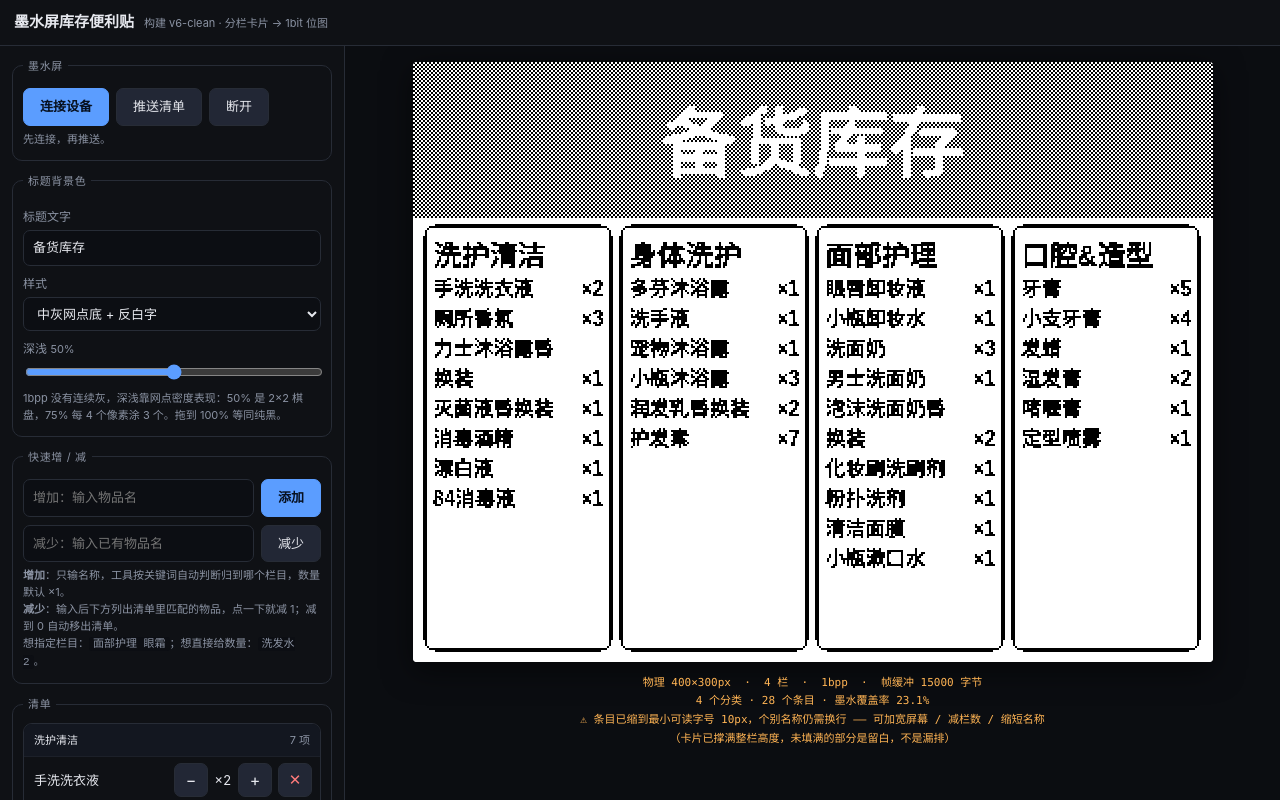
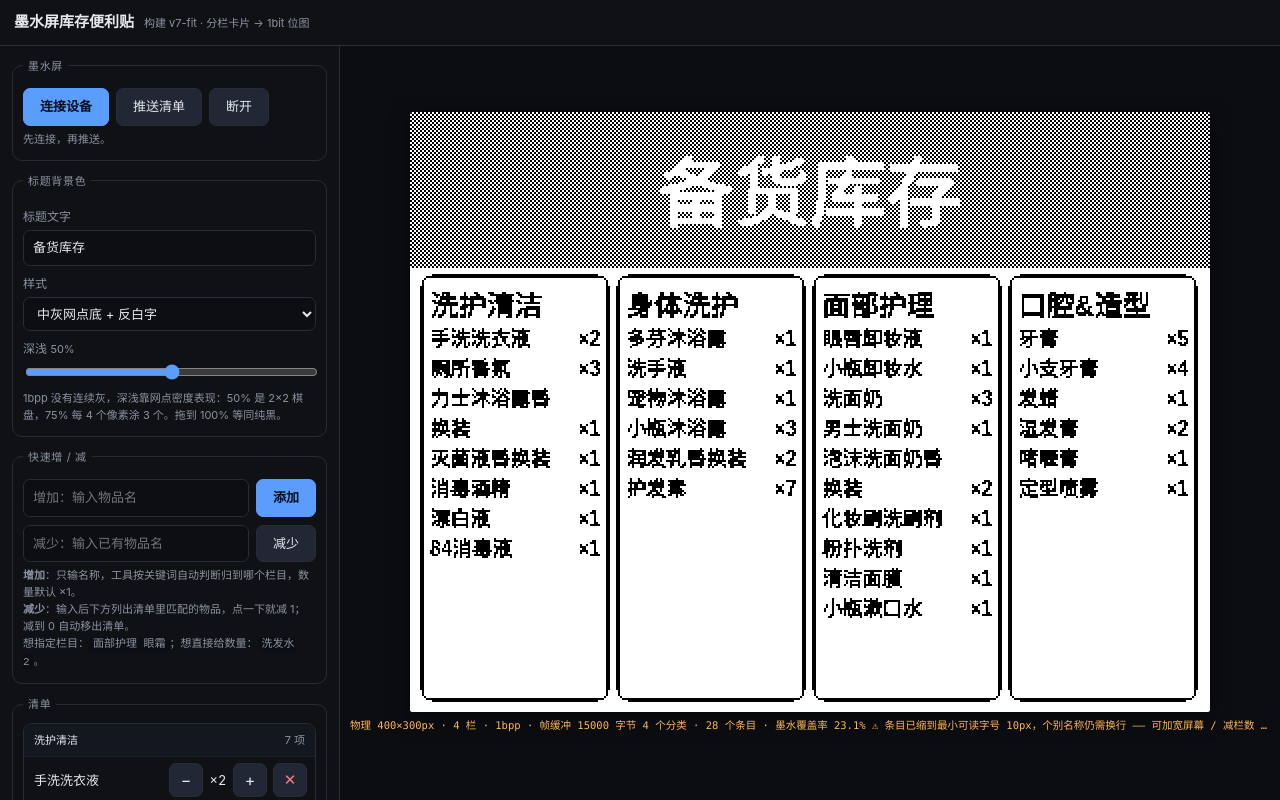
Before and after one commit to lele193/eink-note, a plain HTML site: page index.html in a window 1280 px wide. Drawn offline with Linux system fonts and the light colour scheme.

Commit message:
预览图按容器自适应缩放，窄屏不再需要左右拖动

```diff
--- a/index.html
+++ b/index.html
@@ -13,11 +13,19 @@
   header{padding:11px 14px;border-bottom:1px solid var(--line);display:flex;align-items:baseline;gap:10px}
   header h1{font-size:15px;margin:0;font-weight:600}
   header .sub{font-size:11px;color:var(--dim)}
-  main{display:grid;grid-template-columns:345px 1fr;height:calc(100vh - 46px)}
-  @media(max-width:880px){main{grid-template-columns:1fr;grid-template-rows:auto auto;height:auto}}
-  .side{overflow:auto;padding:12px;border-right:1px solid var(--line)}
-  @media(max-width:880px){.side{border-right:0;border-bottom:1px solid var(--line)}}
-  .stage{overflow:auto;padding:16px;display:flex;flex-direction:column;align-items:center;gap:12px;background:#0b0d11}
+  main{display:grid;grid-template-columns:340px 1fr;height:calc(100vh - 46px)}
+  .side{overflow:auto;padding:12px;border-right:1px solid var(--line);min-height:0}
+  .stage{padding:10px;display:flex;flex-direction:column;align-items:center;justify-content:center;
+    gap:6px;background:#0b0d11;min-height:0;overflow:hidden}
+
+  /* 手机：预览在上、清单在下，不吸顶；宽度永远不超过屏宽（不左右拖） */
+  @media(max-width:880px){
+    html,body{overflow-x:hidden;width:100%}
+    main{display:flex;flex-direction:column;height:auto;min-height:calc(100vh - 46px);width:100%}
+    .stage{order:-1;flex:0 0 auto;height:36vh;border-bottom:1px solid var(--line);
+      padding:8px;width:100%;max-width:100vw}
+    .side{flex:1 1 auto;overflow:visible;border-right:0;width:100%;max-width:100vw}
+  }
   fieldset{border:1px solid var(--line);border-radius:10px;margin:0 0 12px;padding:10px 10px 12px}
   legend{font-size:11px;color:var(--dim);padding:0 5px;letter-spacing:.06em}
   label{display:block;font-size:12px;color:var(--dim);margin:9px 0 4px}
@@ -36,10 +44,11 @@
     font:inherit;font-size:13px;cursor:pointer}
   button:hover{background:#2b3140}
   button.pri{background:var(--acc);border-color:var(--acc);color:#07101f;font-weight:600}
-  #preview{background:#fff;border-radius:4px;box-shadow:0 8px 30px rgba(0,0,0,.55);image-rendering:pixelated;display:block}
-  .meta{font-family:ui-monospace,Menlo,monospace;font-size:11px;color:var(--dim);text-align:center;
-    line-height:1.7;white-space:pre-wrap;max-width:640px}
-  .meta.warn{color:var(--warn,#ffb454)}
+  #preview{background:#fff;border-radius:3px;box-shadow:0 6px 20px rgba(0,0,0,.5);
+    image-rendering:pixelated;display:block}
+  .meta{font-family:ui-monospace,Menlo,monospace;font-size:10.5px;color:var(--dim);text-align:center;
+    line-height:1.5;white-space:nowrap;overflow:hidden;text-overflow:ellipsis;max-width:100%}
+  .meta.warn{color:#ffb454}
   details{margin-top:8px}summary{font-size:12px;color:var(--dim);cursor:pointer}
   textarea.hex{font-size:11px;min-height:120px}
 
@@ -175,7 +184,7 @@ window.addEventListener("error", function(ev){
 });
 const $ = id => document.getElementById(id);
 
-const BUILD = "v6-clean";
+const BUILD = "v7-fit";
 $("build").textContent = "构建 " + BUILD + " · 分栏卡片 → 1bit 位图";
 const FONT = '"PingFang SC","Hiragino Sans GB","Heiti SC","Noto Sans SC","Source Han Sans SC","Microsoft YaHei",sans-serif';
 
@@ -755,17 +764,40 @@ function binarise(img){
   return o;
 }
 
+/* 画布尺寸 = 实际显示尺寸，用最近邻直接画进去。
+   放大取整数倍保持锐利；缩小时直接降分辨率（避免 CSS 非整数拉伸导致像素宽窄不一）。 */
 function paint(bits, src){
-  const w=src.width,h=src.height;
+  const w=src.width, h=src.height;
   const tmp=document.createElement("canvas"); tmp.width=w;tmp.height=h;
   const tc=tmp.getContext("2d"); const id=tc.createImageData(w,h);
   for(let i=0;i<w*h;i++){ const v=bits[i]?0:255; id.data[i*4]=id.data[i*4+1]=id.data[i*4+2]=v; id.data[i*4+3]=255; }
   tc.putImageData(id,0,0);
-  const zoom = Math.max(2, Math.min(8, Math.floor(700/Math.max(w,h))));
-  pv.width=w*zoom; pv.height=h*zoom;
-  pctx.imageSmoothingEnabled=false;
-  pctx.drawImage(tmp,0,0,pv.width,pv.height);
+
+  const stage = document.querySelector(".stage");
+  const availW = Math.max(60, Math.min(stage ? stage.clientWidth : 600, window.innerWidth) - 20);
+  const availH = Math.max(50, (stage ? stage.clientHeight : 400) - 34);
+
+  const scale = Math.min(availW / w, availH / h);
+  let tw, th;
+  if(scale >= 1){ const z = Math.min(Math.floor(scale), 6); tw = w*z; th = h*z; }
+  else { tw = Math.max(48, Math.round(w*scale)); th = Math.round(h*scale); }
+
+  pv.width = tw; pv.height = th;
+  pv.style.width  = tw + "px";
+  pv.style.height = th + "px";
+  pctx.imageSmoothingEnabled = false;
+  pctx.drawImage(tmp, 0, 0, tw, th);
 }
+
+// 尺寸变化时重算缩放（手机横竖屏切换、地址栏收起都要跟上）
+window.addEventListener("resize", function(){
+  if(window.__last && window.__last.src) paint(window.__last.bits, window.__last.src);
+});
+window.addEventListener("orientationchange", function(){
+  setTimeout(function(){
+    if(window.__last && window.__last.src) paint(window.__last.bits, window.__last.src);
+  }, 250);
+});
 
 /* ---------------- 帧缓冲 ---------------- */
 function pack(bits,w,h){
```
